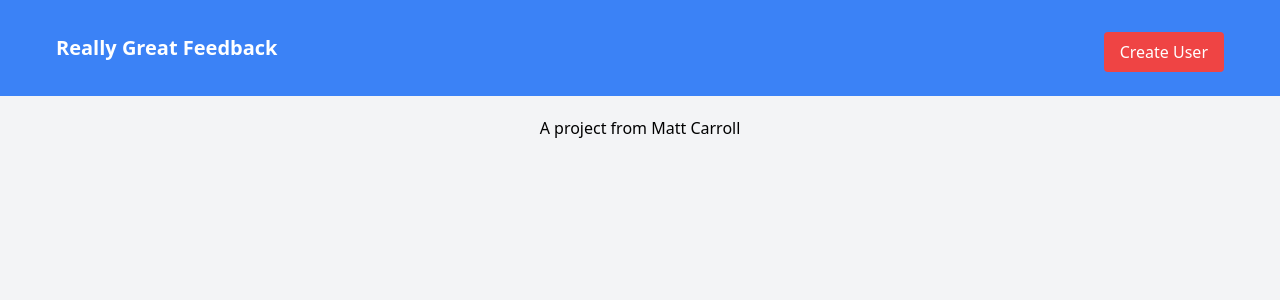
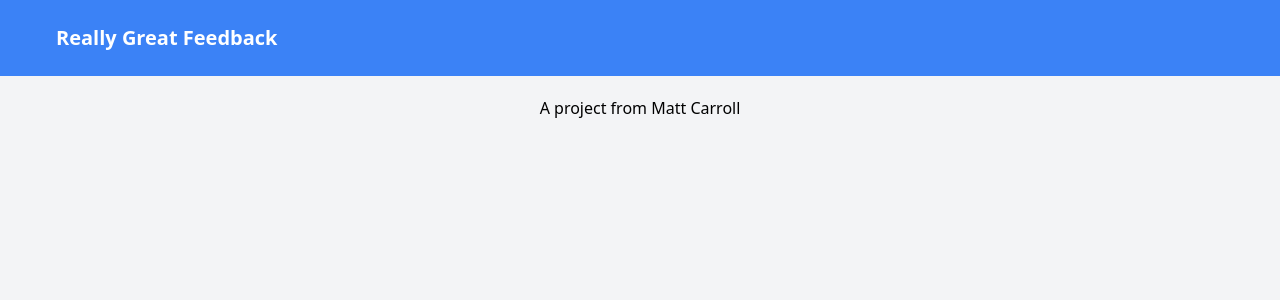
Before and after one commit to mmc102/gimmie_feedback, a FastAPI app: page /about/ in a window 1280 px wide. Shown: the top 300 px of the page. Run offline with FastAPI, Linux system fonts and the light colour scheme.

Commit message:
remove button

```diff
--- a/templates/base.html
+++ b/templates/base.html
@@ -23,8 +23,6 @@
                             <p class="text-sm p-3 rounded bg-white text-black">
                                 {{ request.session.user.email }}
                             </p>
-                            {% else %}
-                            <a href="/user/" class="mt-2 bg-red-500 hover:bg-red-800 text-white px-4 py-2 rounded inline-block">Create User</a>
                             {% endif %}
                         </ul>
                     </div>
```
